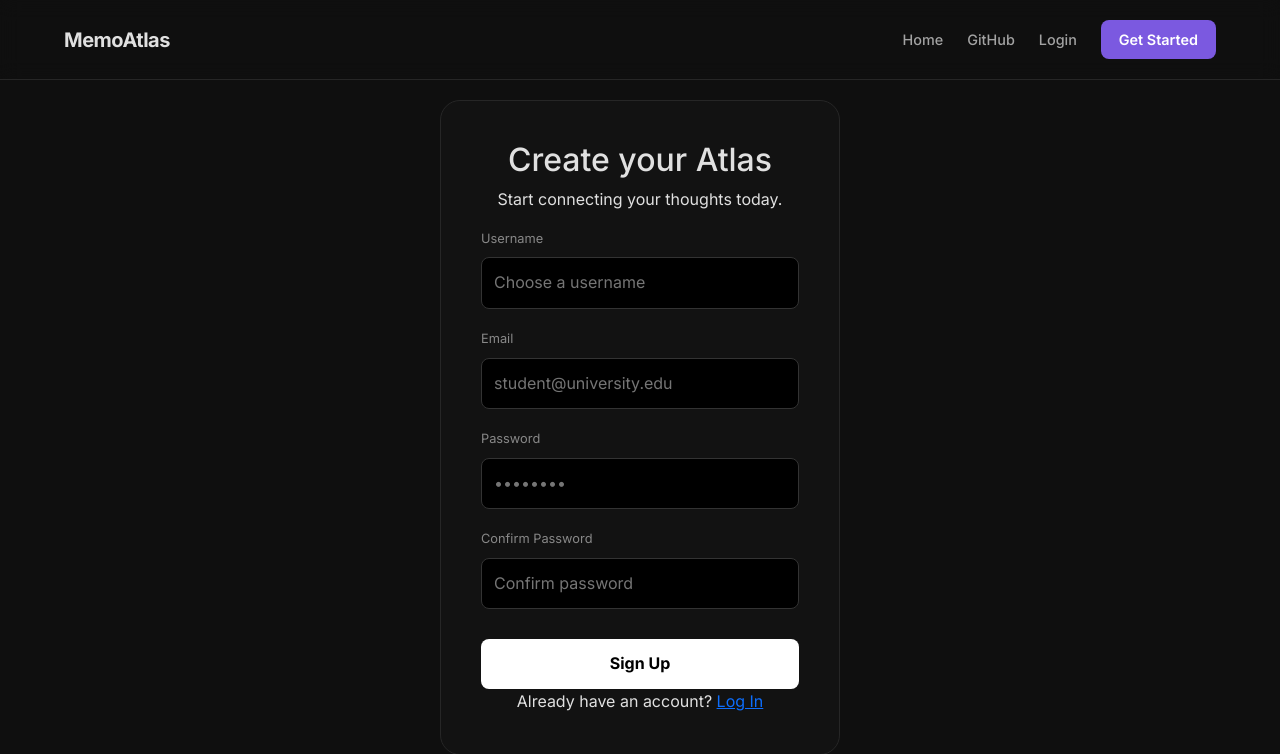
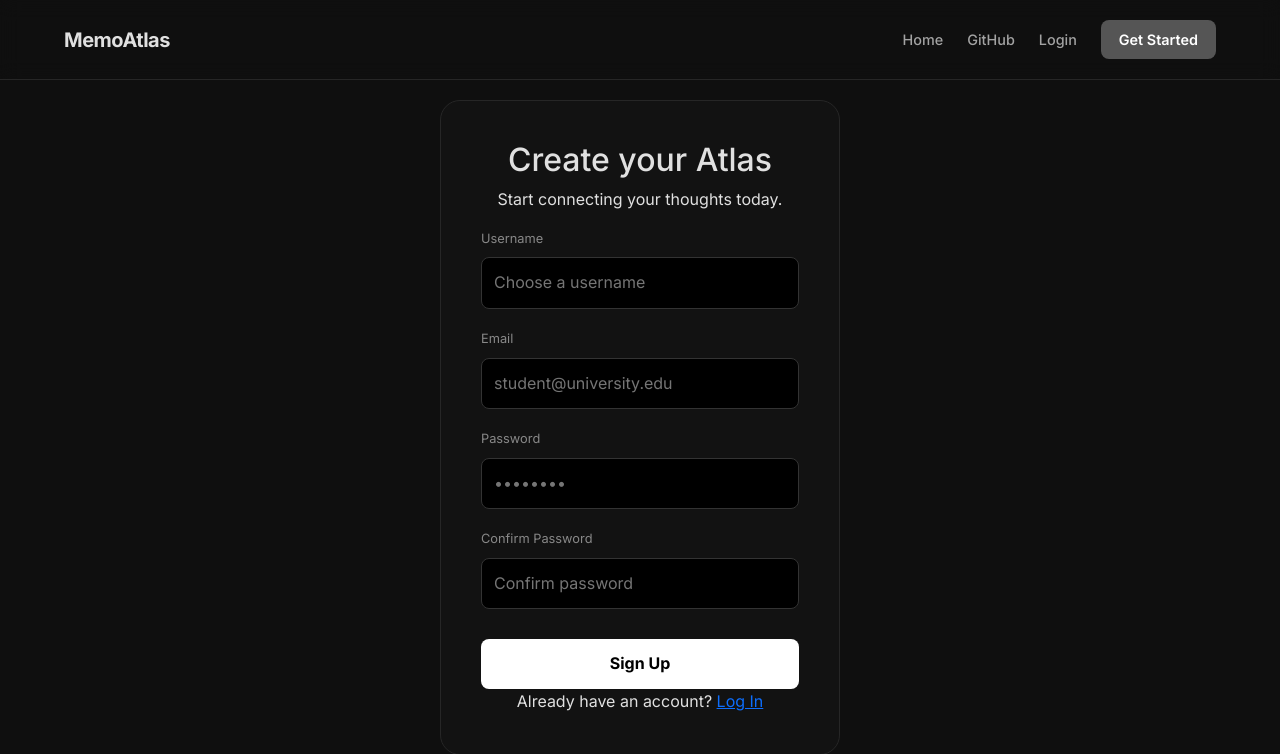
Before and after one commit to Nitikpsn/memoatlas, a Flask app: page /register in a window 1280 px wide. Shown: the top 754 px of the page. Run offline with Flask 3, Linux system fonts and the light colour scheme.

Commit message:
Refactor color variables for consistency and improve UI aesthetics

```diff
--- a/app/static/css/main.css
+++ b/app/static/css/main.css
@@ -1,8 +1,8 @@
 :root {
     --bg-dark: #0f0f0f;
     --bg-card: #1a1a1a;
-    --accent: #7b59e0;
-    --accent-hover: #8c6cf0;
+    --accent: #555555;
+    --accent-hover: #777777;
     --text-main: #e0e0e0;
     --text-muted: #a3a3a3;
     --border: #262626;
@@ -18,7 +18,7 @@ body {
 .hero-section {
     text-align: center;
     padding: 100px 20px;
-    background: radial-gradient(circle at center, #1e1538 0%, #0f0f0f 70%);
+    background: radial-gradient(circle at center, #1a1a1a 0%, #0f0f0f 70%);
 }
 
 .hero-title {
@@ -89,7 +89,7 @@ body {
 .feature-card:hover {
     transform: translateY(-4px);
     border-color: var(--accent);
-    box-shadow: 0 0 20px rgba(123, 89, 224, 0.15);
+    box-shadow: 0 0 20px rgba(255, 255, 255, 0.05);
 }
 
 .feature-card h3 {
@@ -116,7 +116,7 @@ body {
     max-width: 700px;
     height: 350px;
     margin: 3rem auto 0;
-    background: radial-gradient(circle at center, #1a1a2e 0%, #0f0f0f 70%);
+    background: radial-gradient(circle at center, #1a1a1a 0%, #0f0f0f 70%);
     border: 1px solid var(--border);
     border-radius: 16px;
     overflow: hidden;
--- a/app/templates/base.html
+++ b/app/templates/base.html
@@ -14,8 +14,8 @@
         :root {
             --bg-dark: #0f0f0f;
             --bg-card: #1a1a1a;
-            --accent: #7b59e0;
-            --accent-hover: #8c6cf0;
+            --accent: #555555;
+            --accent-hover: #777777;
             --text-main: #e0e0e0;
             --text-muted: #a3a3a3;
             --border: #262626;
--- a/app/templates/index.html
+++ b/app/templates/index.html
@@ -48,7 +48,7 @@
                 nodes: {
                     shape: 'dot',
                     size: 12,
-                    color: { background: '#7b59e0', border: '#7b59e0' },
+                    color: { background: '#888888', border: '#888888' },
                     font: { color: '#a3a3a3', size: 10 }
                 },
                 edges: { color: '#333333' },
```
